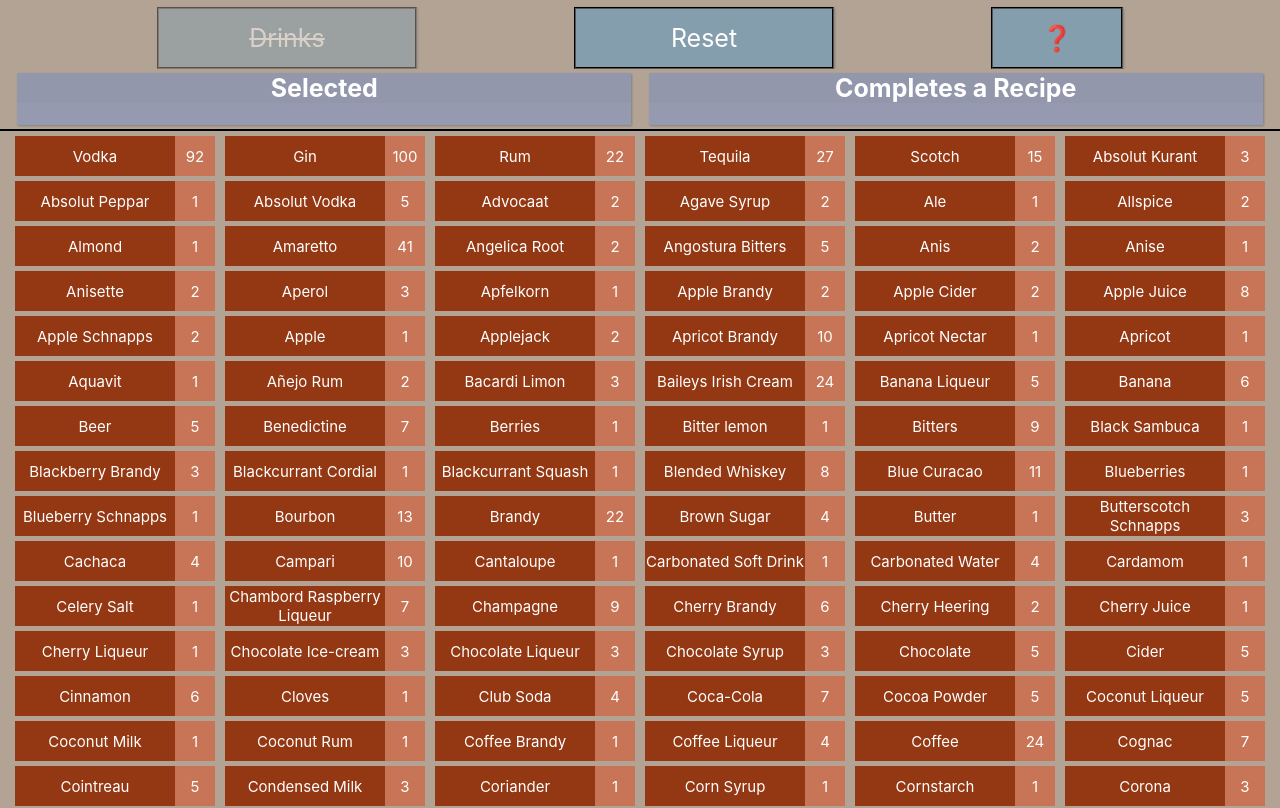
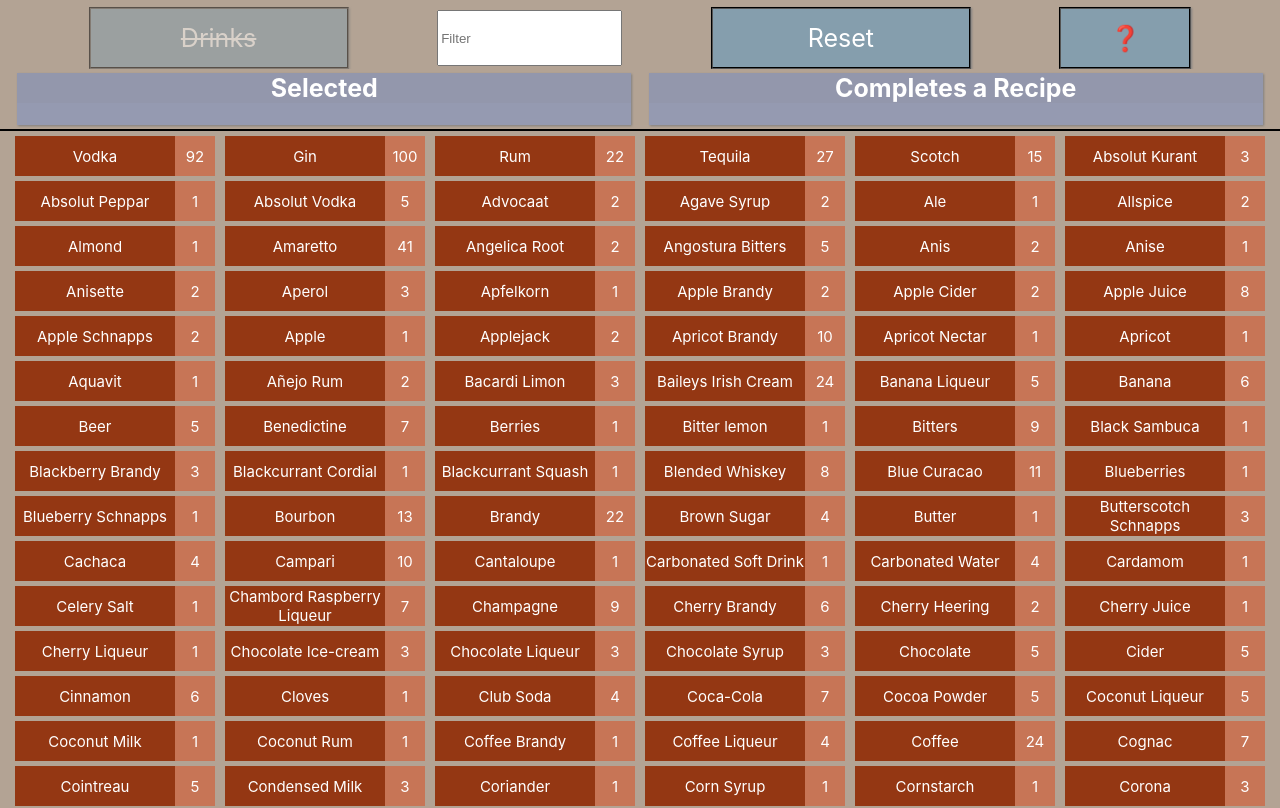
Before and after one commit to Ethan-Pryce/CocktailCompleter, a React (Create React App) app: page / in a window 1280 px wide. Shown: the top 808 px of the page. Built offline with nearby package versions, Linux system fonts and the light colour scheme.

Commit message:
Added a filter

```diff
--- a/package.json
+++ b/package.json
@@ -8,7 +8,7 @@
     "@testing-library/user-event": "^13.5.0",
     "react": "^18.2.0",
     "react-dom": "^18.2.0",
-    "react-scripts": "5.0.1",
+    "react-scripts": "^2.1.3",
     "web-vitals": "^2.1.4"
   },
   "scripts": {
--- a/src/App.css
+++ b/src/App.css
@@ -189,6 +189,13 @@
   opacity:50%
 }
 
+.textInput {
+  margin-top: 10px;
+  margin-bottom: 10px;
+  height: 50px;
+
+}
+
 .topButton:nth-of-type(3){
   width: 10%;
 }
@@ -299,6 +306,8 @@
 
   }
 
+
+
   .infoBar{
     top:40px;
 
--- a/src/App.js
+++ b/src/App.js
@@ -25,6 +25,11 @@
   const [showSelected, setShowSelected] = useState(false);
   //Toggle the help box
   const [showHelp, setHelp] = useState(false);
+  //The Search value for filtering
+  const [searchValue, setSearch] = useState("")
+  //Handles the filtered ingredients
+  const [searchedIngredients, setSI] = useState([])
+
 
   // Lookup a cocktail by name
   async function byName(name){
@@ -261,7 +266,7 @@
       setIngredients(removedIng);
       //console.log(drinks);
 
-      //Tell react that state has been updated this is an antipatern :(
+      //Tell react that state has been updated this is an antipattern :(
       let temp_drinks = drinks;
       let temp_missing = missingOne;
       let temp_make = makable;
@@ -332,11 +337,26 @@
 
 }, [])
 
+function handleSearchChange (e){
+  e.preventDefault();
+  //console.log(e.target.value);
+  setSearch(e.target.value);
+
+  //if(searchValue.length > 0){
+    //console.log("cherry colar".search(".*" + e.target.value +".*" ));
+    setSearch(e.target.value);
+    //console.log("SV:" + searchValue);
+    var caseless = new RegExp(".*" + e.target.value +".*" , "i")
+    setSI(ingredients.filter((ing) => {return ing.search(caseless) != -1} ));
+  //}
+}
+
   return (
     <div className="App">
 
         <div className='topBar'>
         <div id="showButton" className={Object.keys(makable).length > 0 ? 'topButton' : 'topButtonDisabled'} onClick={toggleSelected} >Drinks</div>
+        <input type='text' id="textInput" className='textInput' placeholder="Filter" value={searchValue} onChange={handleSearchChange}></input>
         <div id="resetButton" className='topButton' onClick={reset} >Reset</div>
         <div id="questionButton" className='topButton' onClick={toggleHelp}>&#10067;</div>
         </div>
@@ -353,7 +373,7 @@
           </div>
         </div>
 
-        {ingredients.map((ing) => <Ingredient name={ing} key={ing} num={combos(ing)} onClick={() => select(ing)}></Ingredient>)}
+        {searchValue.length > 0 ? searchedIngredients.map((ing) => <Ingredient name={ing} key={ing} num={combos(ing)} onClick={() => select(ing)}></Ingredient>) : ingredients.map((ing) => <Ingredient name={ing} key={ing} num={combos(ing)} onClick={() => select(ing)}></Ingredient>)}
         {drinkList.map((drink) => <Drink name={drink} key={drink}></Drink>)}
         {(showSelected && Object.keys(makable).length > 0 )  ? <Cocktails drinks={makable} close={toggleSelected}></Cocktails>
         : null}
```
Also changed, not shown: 1 other file (tests, documents, lock files or other folders).
